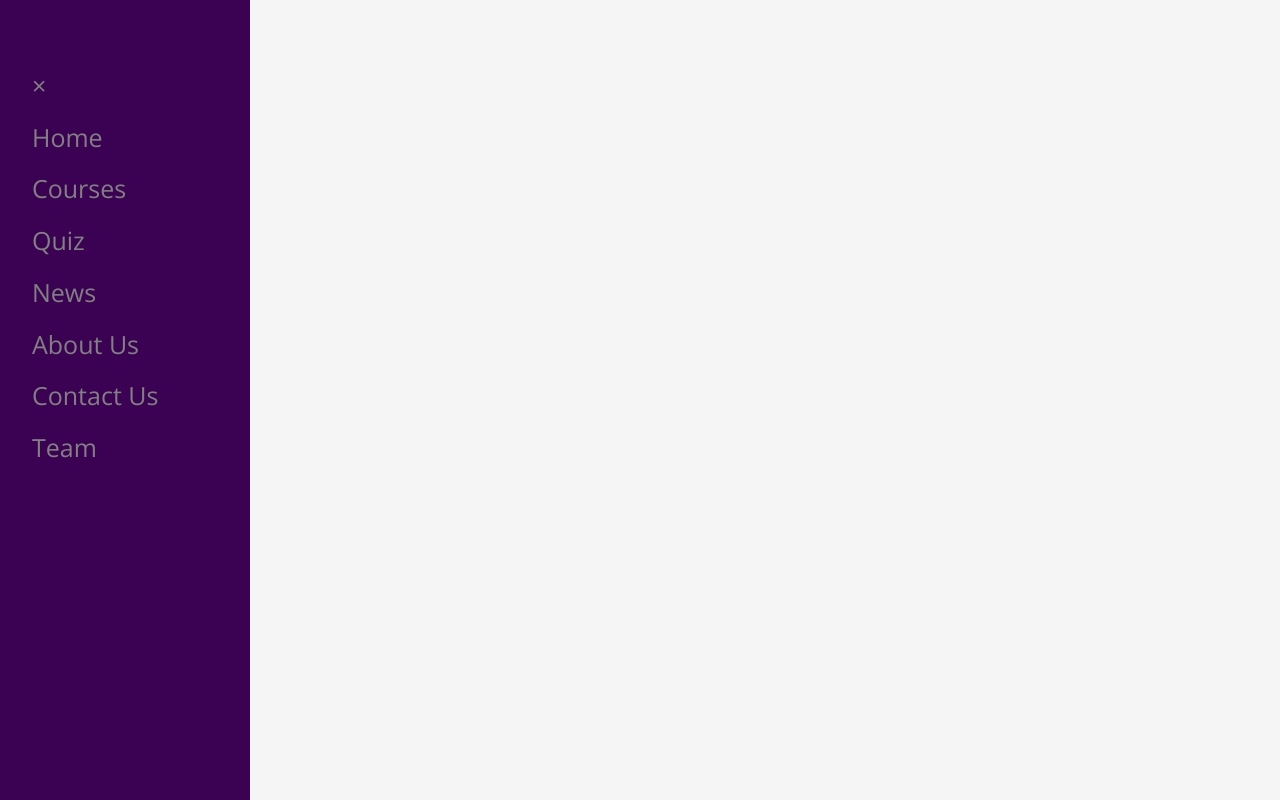
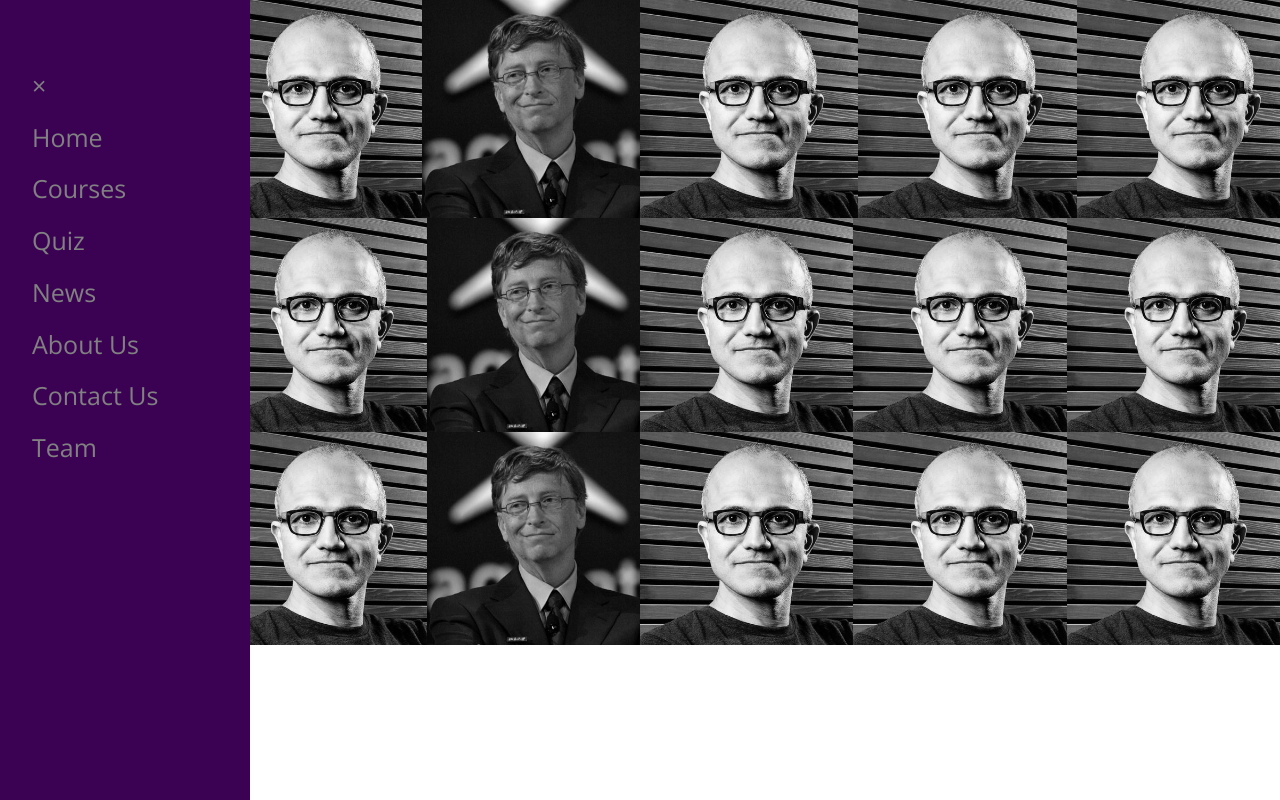
Before and after one commit to vatsals/Voloc-Web, a plain HTML site: page Voloc template/index.html in a window 1280 px wide. Both pictures are taken after a click on the item "Home". Drawn offline with nearby package versions, Linux system fonts and the light colour scheme.

Commit message:
Added iframe for about us

```diff
--- a/Voloc template/index.html
+++ b/Voloc template/index.html
@@ -41,7 +41,7 @@
         function openNav() {
             document.getElementById("mySidenav").style.width = "250px";
             $("#top").attr('class', 'toporiginal');
-
+            $('.team-frame').fadeIn(2000);
         }
 
 
@@ -66,6 +66,7 @@
                 </div>
             </div>
         </div>
+
         <div id="mySidenav" class="sidenav">
             <a href="javascript:void(0)" class="closebtn" onclick="closeNav()">&times;</a>
             <a href="#">Home</a>
@@ -76,7 +77,11 @@
             <a href="#">Contact Us</a>
             <a href="#">Team</a>
         </div>
-        <div class="wrapper col1">
+        <div class="container-fluid">
+            <iframe src="../Team/about.html" class="team-frame" scrolling="no"></iframe>
+
+        </div>
+        <div class="wrapper col1" style="z-index:999;">
             <div id="featured_slide">
                 <div id="slider">
                     <span onclick="openNav()">
@@ -95,7 +100,7 @@
                             </li>
                             <li class="category">
                                 <a href="#"><img id="sld4" src="images/demo/la.jpg" alt=""></a>
-                            <h2 id="la" class="originalclass"><strong>News & Updates</strong></h2>
+                                <h2 id="la" class="originalclass"><strong>News &amp; Updates</strong></h2>
                             </li>
                             <li class="category">
                                 <a href="#"><img id="sld5" src="images/demo/la.jpg" alt=""></a>
@@ -106,7 +111,7 @@
                                 <h2 id="la" class="originalclass"><strong>Contact us</strong></h2>
                             </li>
                             <li class="category">
-                            <a href="#"><img id="sld7" src="images/demo/la.jpg" alt=""></a>
+                                <a href="../Team/about.html"><img id="sld7" src="images/demo/la.jpg" alt=""></a>
                                 <h2 id="la" class="originalclass"><strong>Meet the Team</strong></h2>
                             </li>
                         </ul>
--- a/Voloc template/layout/styles/style.css
+++ b/Voloc template/layout/styles/style.css
@@ -214,9 +214,29 @@ div.wrapper h6 {
     transition: 0.5s;
     /* 0.5 second transition effect to slide in the sidenav */
 }
+/* Some styles for the meet the team iframe */
+
+.team-frame{
+    position: fixed;
+    height: 100%;
+    width: 100%;
+    left: 250px;
+    overflow: hidden;
+    display: none;
+    bottom:0;
+    overflow-y: hidden;
+    z-index: -999;
+    left: 0;
+    border: none;
+}
+
+iframe{
+    overflow: hidden;
+}
 
 
 /* The navigation menu links */
+
 
 #slider {
     padding-top: 40px;
```
Lines whose indentation alone changed are shown as unchanged.
